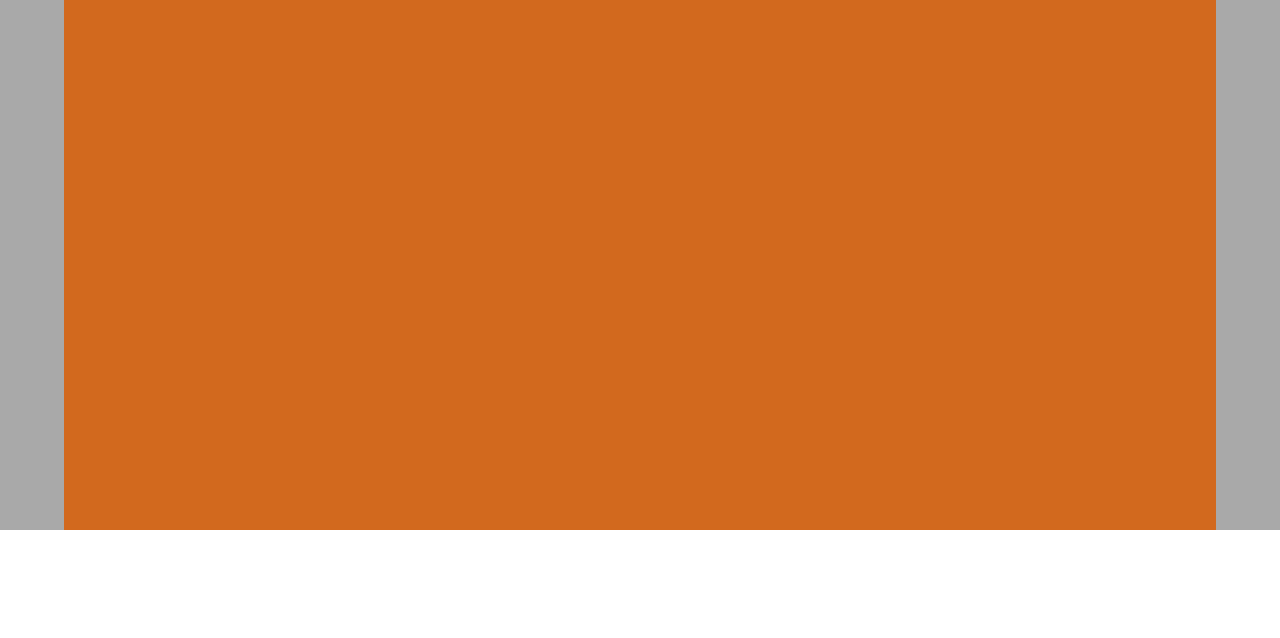
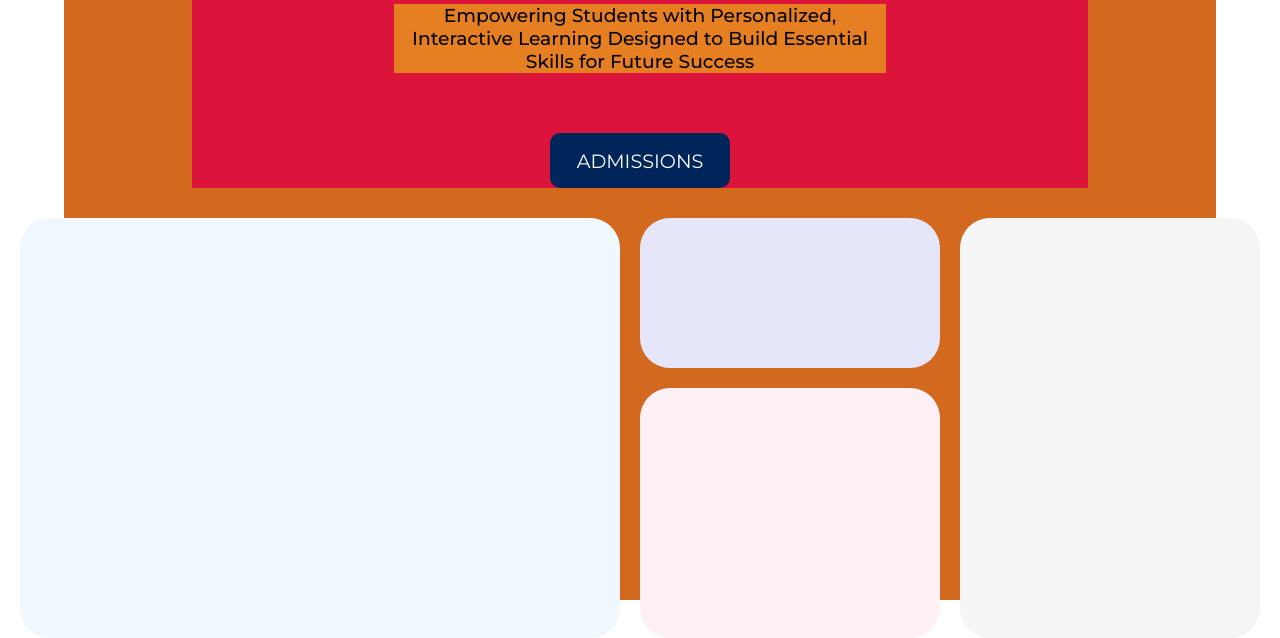
Before and after one commit to NappyNexus/Jardin-de-Principes-website, a plain HTML site: page index.html in a window 1280 px wide. Shown: the part 330-968 px from the top of the page. Before the commit the page ends 860 px from the top, so only its background shows below. Drawn offline with Linux system fonts and the light colour scheme.

Commit message:
first section structure done and stylized

```diff
--- a/index.html
+++ b/index.html
@@ -30,16 +30,16 @@
 <main>
     <section class="first-section">
         <div class="first-area-container">
-            <h1 class="title">Christ first Learning for Tomorrow's Leaders</h1>
+            <h1 class="title">Christ First Learning for Tomorrow's Leaders</h1>
             <h3 class="subtitle">Empowering Students with Personalized, Interactive Learning
                 Designed to Build Essential Skills for Future Success</h3>
-            <button class="get-started-button">Get Started</button>
+            <button class="get-started-button">Admissions</button>
         </div>
         <div class="grid-container">
-            <div class="card1"></div>
-            <div class="card2"></div>
-            <div class="card3"></div>
-            <div class="card4"></div>
+            <div class="card card-left"></div>
+            <div class="card card-middle-top"></div>
+            <div class="card card-middle-bottom"></div>
+            <div class="card card-right"></div>
         </div>
     </section>
 </main>
--- a/style.css
+++ b/style.css
@@ -1,5 +1,7 @@
 /*Fonts*/
 @import url('https://fonts.googleapis.com/css2?family=Montserrat:ital,wght@0,100..900;1,100..900&display=swap');
+@import url('https://fonts.googleapis.com/css2?family=Noto+Serif:ital,wght@0,100..900;1,100..900&display=swap');
+@import url('https://fonts.googleapis.com/css2?family=Lilita+One&display=swap');
 /*File Imports*/
 @import url(./styles/header_style.css);
 @import url(./styles/navBar_style.css);
@@ -12,7 +14,7 @@
 *{margin: 0; padding: 0; box-sizing: border-box;}
 
 main{
-    background-color: darkgray;
+    /*background-color: darkgray;*/
     max-width: 100vw;
     max-height: 100vh;
     padding-top: 20px;
--- a/styles/first_section.css
+++ b/styles/first_section.css
@@ -1,6 +1,88 @@
 .first-section{
     position: relative;
     width: 90vw;
-    height: 90vh;
+    height: 100vh;
     background-color: chocolate;
+    display: flex;
+    align-items: center;
+    /*justify-content: center;*/
+    flex-direction: column;
 }
+
+.first-area-container{
+    background-color: crimson;
+    max-width: 70vw;
+    margin-bottom: 30px;
+}
+
+.title{
+    margin: auto;
+    text-align: center;
+    width: 90%;
+    font-family: "Lilita One", sans-serif;
+    font-weight: 900;
+    font-size: 5rem;
+    background-color: #e67e22;
+}
+
+.subtitle{
+    text-align: center;
+    width: 55%;
+    font-family: "Montserrat", sans-serif;
+    font-weight: 500;
+    background-color: #e67e22;
+    margin: 20px auto 60px auto;
+}
+
+/* ----------------- BUTTON STYLE ----------------- */
+.get-started-button{
+    display: block;
+    margin: auto;
+    font-family: "Montserrat", sans-serif;
+    font-size: 1.2rem;
+    text-transform: uppercase;
+    border-radius: 10px;
+    width: 180px;
+    height: 55px;
+    background: var(--jdpblue);
+    color: white;
+    /*box-shadow: 0px 6px 24px 0px rgba(0, 0, 0, 0.2);*/
+    /*overflow: hidden;*/
+    cursor: pointer;
+    border: none;
+}
+
+/* ----------------- BOTTOM CARDS ----------------- */
+.grid-container {
+    display: grid;
+    grid-template-columns: 600px 300px 300px; /* Fixed width columns */
+    grid-template-rows: 150px 250px; /* Fixed height rows */
+    gap: 20px; /* Adjust gap as needed */
+    /*max-width: 910px; !* Total width (300*3 + 10*2) *!*/
+    /*margin: 0 auto; !* Center the container *!*/
+}
+
+.card {
+    border-radius: 30px;
+    /* Add other styling like background color, etc. */
+}
+
+.card-left {
+    grid-row: 1 / 3; /* Spans both rows */
+    background-color: #f0f8ff; /* Light AliceBlue */
+}
+
+.card-middle-top {
+    grid-row: 1 / 2; /* First row */
+    background-color: #e6e6fa; /* Light Lavender */
+}
+
+.card-middle-bottom {
+    grid-row: 2 / 3; /* Second row */
+    background-color: #fff0f5; /* Light LavenderBlush */
+}
+
+.card-right {
+    grid-row: 1 / 3; /* Spans both rows */
+    background-color: #f5f5f5; /* Light Gainsboro */
+}
```
